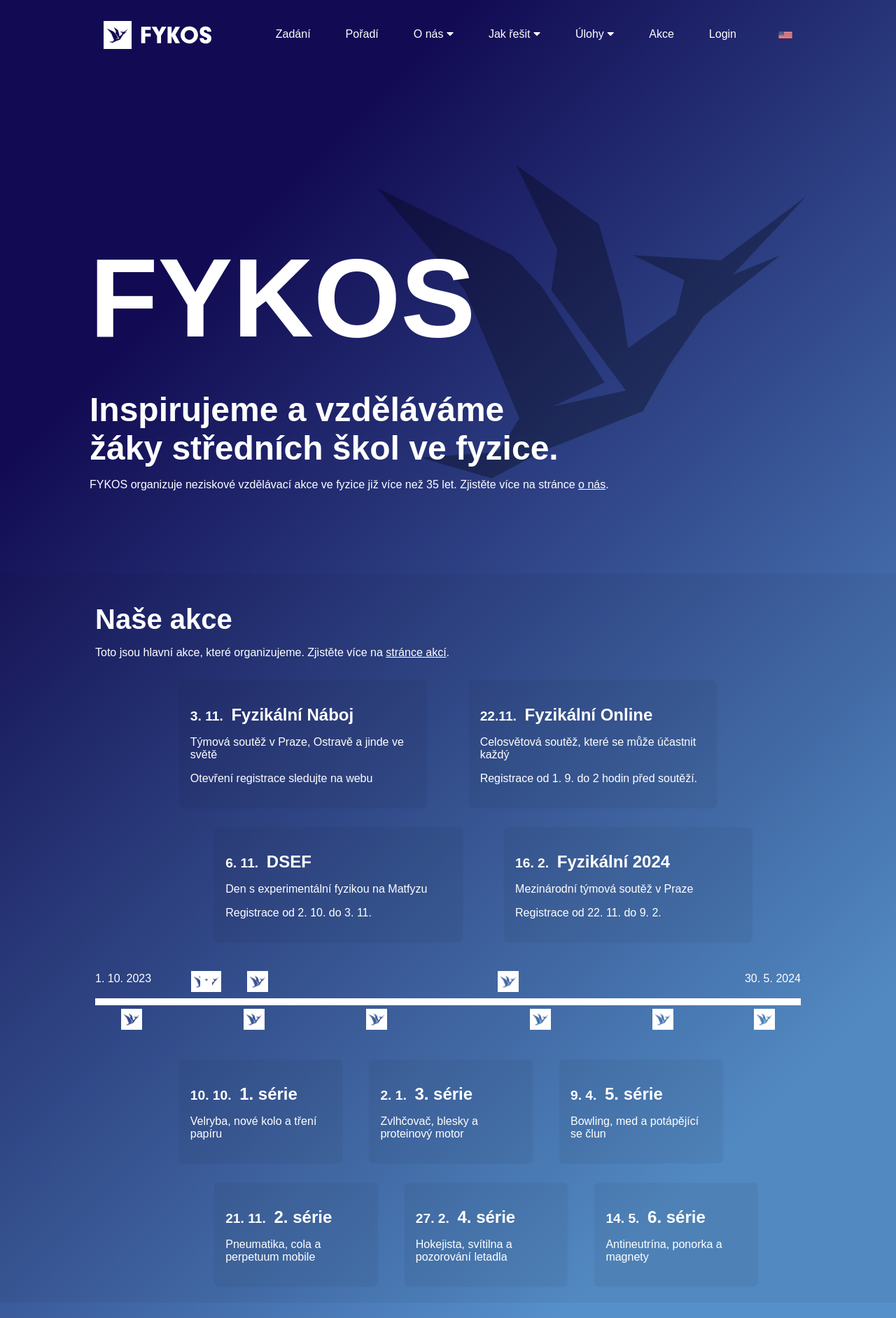
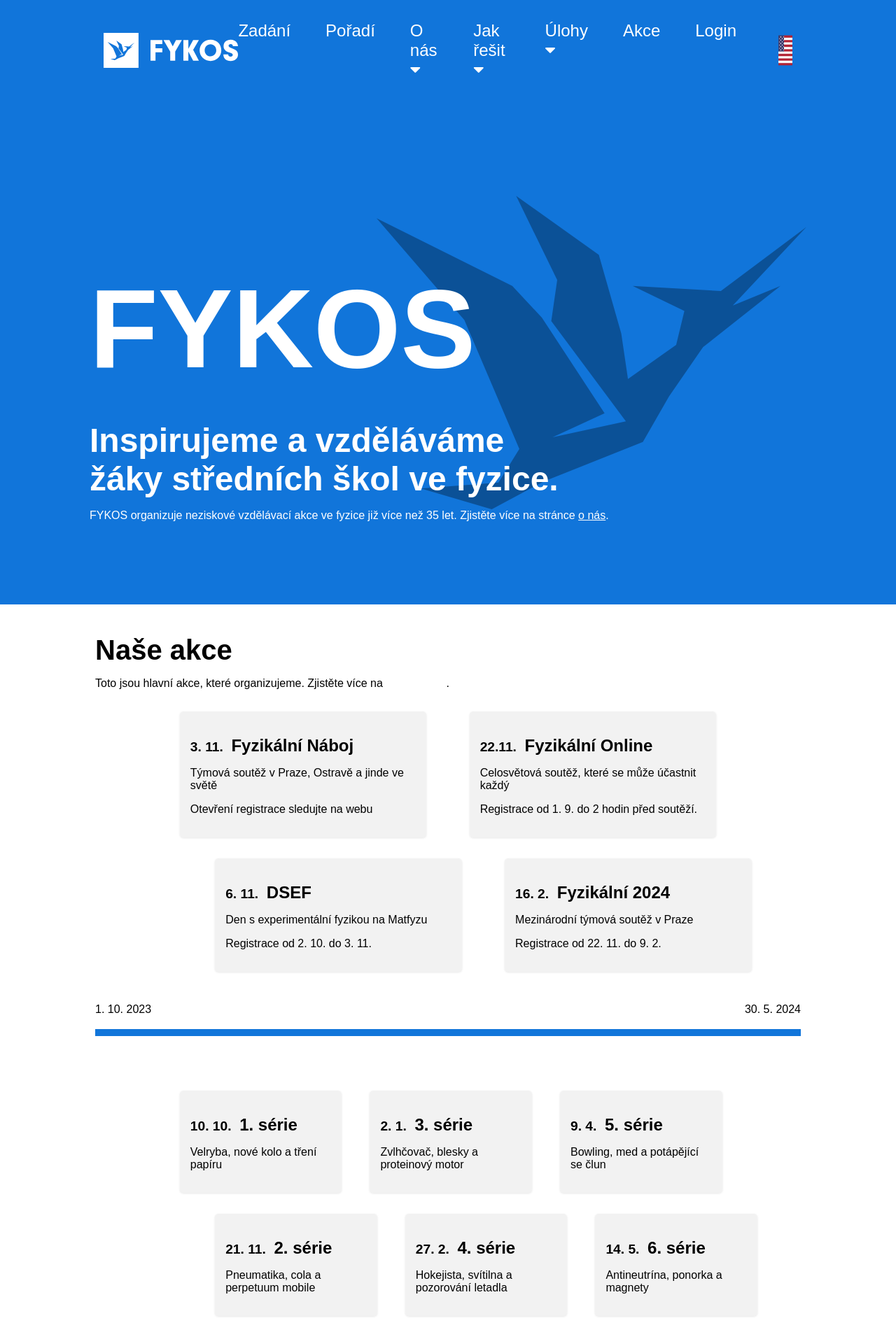
Before and after one commit to vanekm/fykos-new-web, a plain HTML site: page index.html in a window 1280 px wide. Shown: the top 1884 px of the page at 70% size. Drawn offline with Linux system fonts and the light colour scheme.

Commit message:
turn FYKOS blue

```diff
--- a/index.html
+++ b/index.html
@@ -15,7 +15,7 @@
     <section class="content-section">
         <div class="navbar">
                 <div class="navbar-logo">
-                    <img src="logo-navbar.svg" alt="Logo" height="40">
+                    <img src="logo-navbar.svg" alt="Logo">
                 </div>
                 <div class="navbar-items">
                     <a href="#">Zadání</a>
@@ -122,14 +122,14 @@
         </section>
     </div>
 
+    <div class="FYKOS-corr-comp-container">
         <section class="content-section">
-        <div class="FYKOS-corr-comp-container">
                 <h2 class="section-header">Fyzikální korespondenční seminář</h2>
                 <p>Fyzikální korespondenční seminář je naší nejstarší a původní akcí.</p>
                 <p>Bla bla stručné info o semináři a jak funguje</p>
                 <p>Link na další info o semináři...</p>
+        </section>
     </div>
-    </section>
 
 <!--
     <footer>
--- a/styles.css
+++ b/styles.css
@@ -1,7 +1,7 @@
 body {
     font-family: Arial, sans-serif;
     background-color: #1175da;
-    background: linear-gradient(135deg, #120b53 20%, #5690cb 80%);
+    /* background: linear-gradient(135deg, #120b53 20%, #5690cb 80%);  */
     color: white;
     border: 0;
     padding: 0;
@@ -65,6 +65,11 @@ h2.header-text {
 .event-container {
     background: rgba(0, 0, 0, .05);
     padding: 10px;
+
+    /* adhoc for blue background */
+    background-color: white;
+    opacity: 1;
+    color: black;
 }
 
 .event-grid {
@@ -134,6 +139,7 @@ h1 {
     position: absolute;
     top: 42%;
     color: blue;
+    border-color: #1175da;
 }
 
 .logo-series, .logo-event {
@@ -251,11 +257,15 @@ a {
             display: flex;
             align-items: center;
         }
+        .navbar-logo img {
+            height: 50px;
+        }
         .navbar-items {
             display: flex;
             gap: 50px;
         }
         .navbar-items a {
+            font-size: 1.5rem;
             color: white;
             text-decoration: none;
         }
```
Lines whose indentation alone changed are shown as unchanged.
